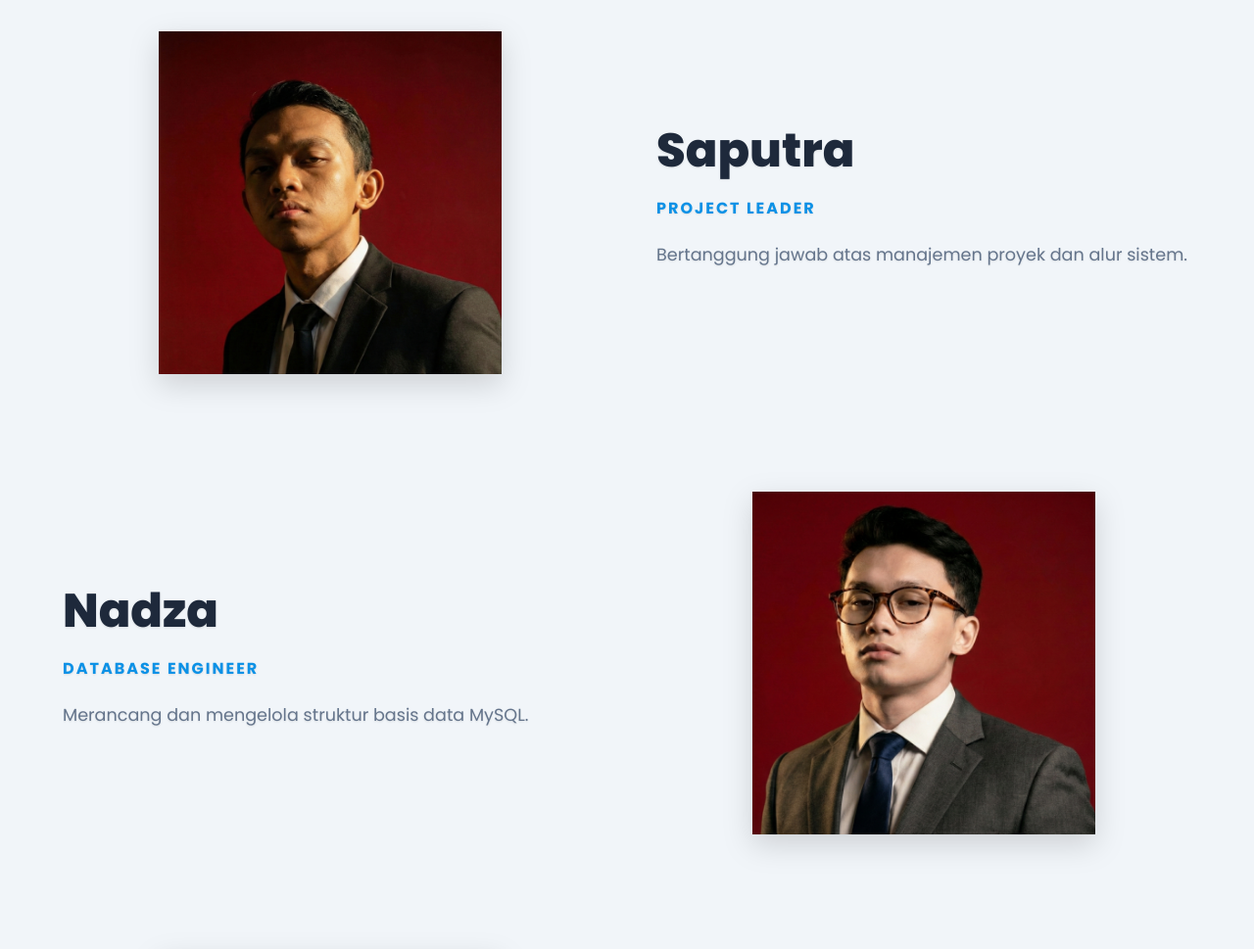
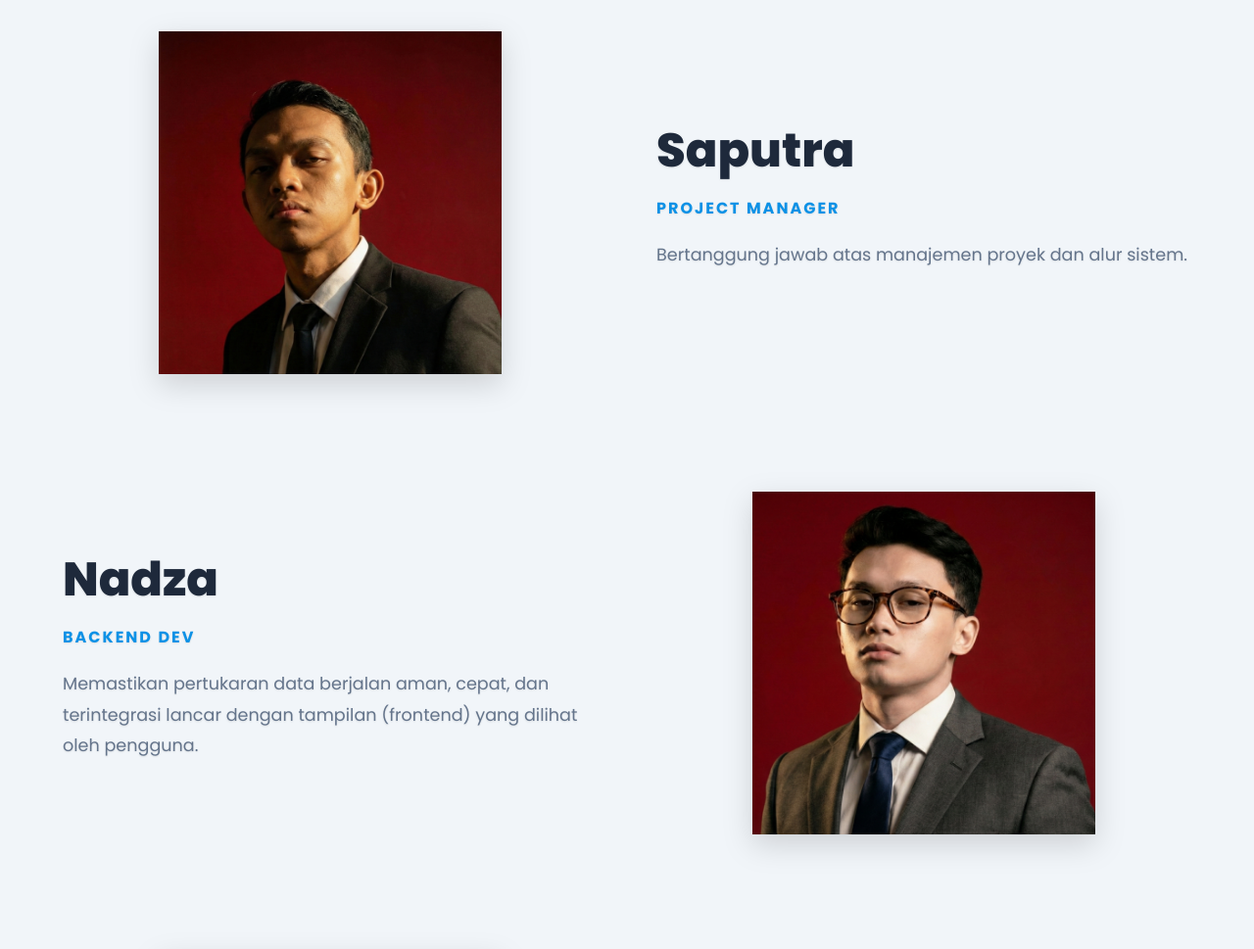
Before and after one commit to nadzarg72/sistem-kas-kelas, a PHP site: page / in a window 1280 px wide. Shown: the part 1467-2436 px from the top of the page at 98% size. Run offline with PHP 8.4, Linux system fonts and the light colour scheme.

Commit message:
mengubah nama role dan deskripsi

```diff
--- a/index.php
+++ b/index.php
@@ -80,7 +80,7 @@
     <div class="member-row">
         <div class="member-text slide-left">
             <h2>Saputra</h2>
-            <h4 style="color: var(--brand-orange);">PROJECT LEADER</h4>
+            <h4 style="color: var(--brand-orange);">PROJECT MANAGER</h4>
             <p>Bertanggung jawab atas manajemen proyek dan alur sistem.</p>
         </div>
         <div class="member-img slide-right"><img src="assets/img/member1.png" alt="Member 1"></div>
@@ -89,8 +89,8 @@
     <div class="member-row">
         <div class="member-text slide-right">
             <h2>Nadza</h2>
-            <h4 style="color: var(--brand-orange);">DATABASE ENGINEER</h4>
-            <p>Merancang dan mengelola struktur basis data MySQL.</p>
+            <h4 style="color: var(--brand-orange);">BACKEND DEV</h4>
+            <p>Memastikan pertukaran data berjalan aman, cepat, dan terintegrasi lancar dengan tampilan (frontend) yang dilihat oleh pengguna.</p>
         </div>
         <div class="member-img slide-left"><img src="assets/img/member2.png" alt="Member 2"></div>
     </div>
@@ -99,7 +99,7 @@
         <div class="member-text slide-left">
             <h2>Rafli</h2>
             <h4 style="color: var(--brand-orange);">FRONTEND DEV</h4>
-            <p>Mengembangkan antarmuka pengguna yang responsif.</p>
+            <p>Mengembangkan interface pengguna yang responsif.</p>
         </div>
         <div class="member-img slide-right"><img src="assets/img/member3.png" alt="Member 3"></div>
     </div>
```
